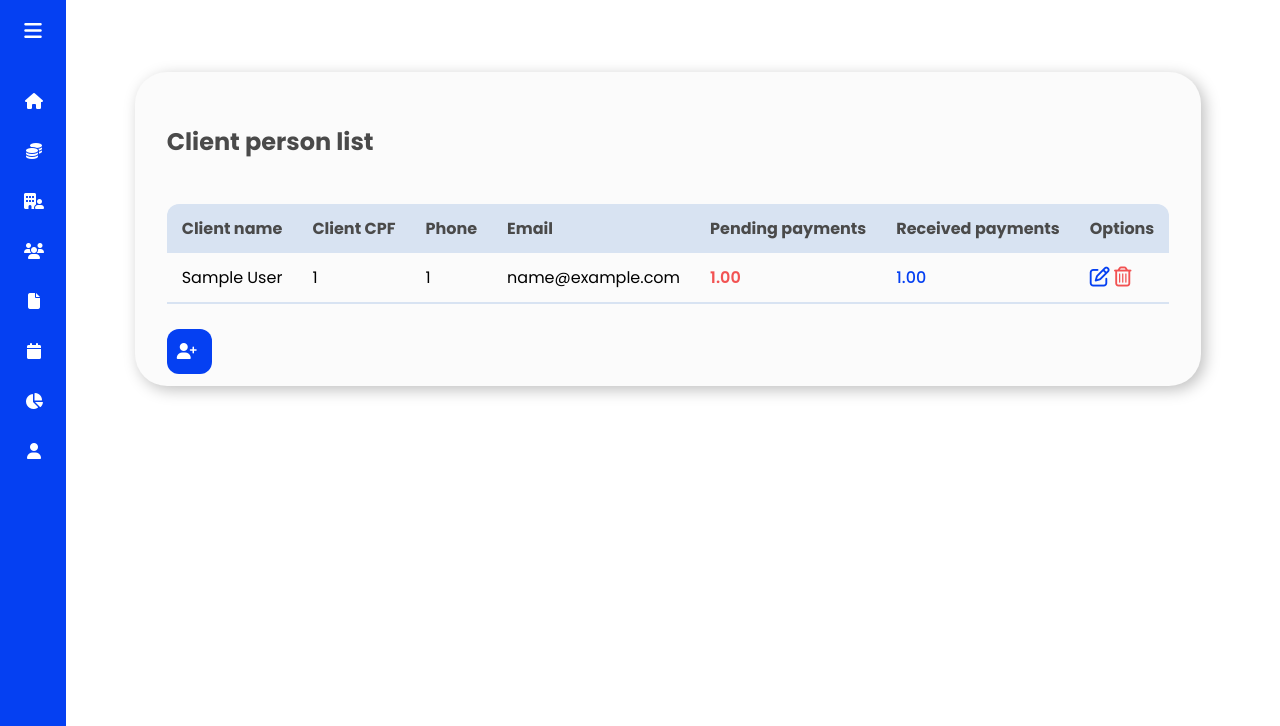
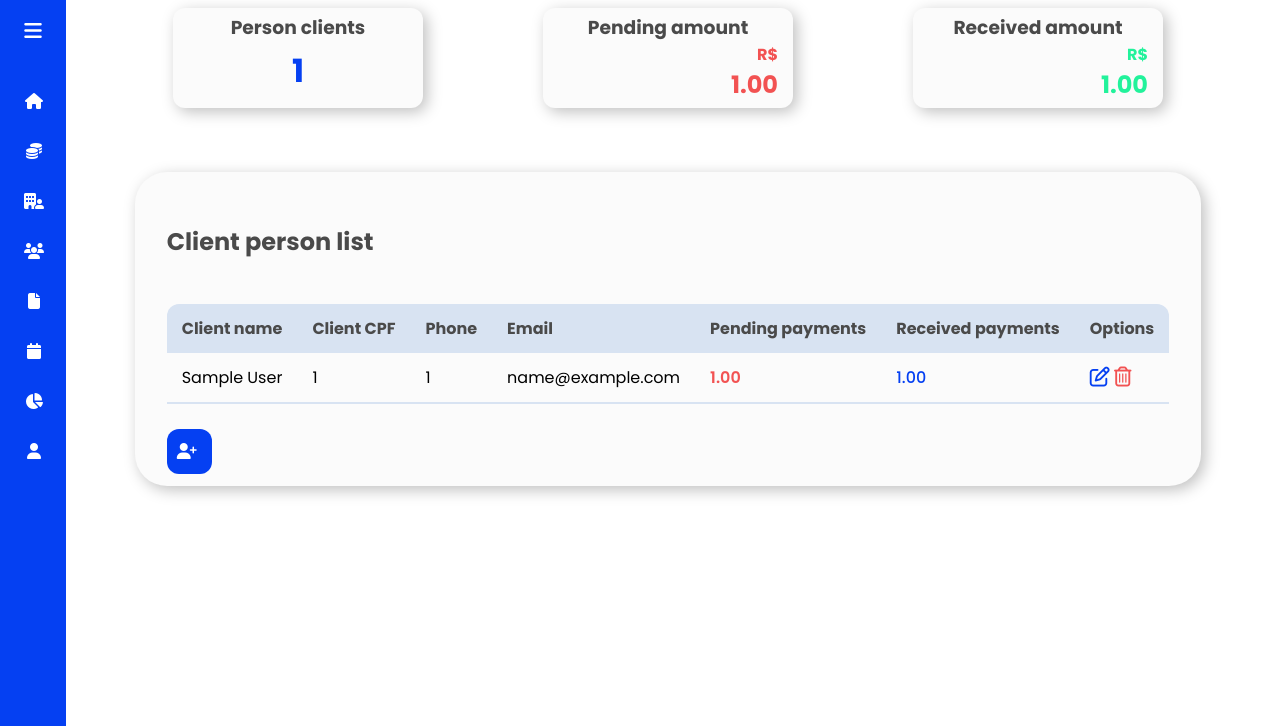
Before and after one commit to luizgodoy26/crm, a Django app: page /client/person/ in a window 1280 px wide. Shown: the top 726 px of the page. Run offline with Django 4.2, Linux system fonts and the light colour scheme; a user stored in the database is signed in; tables that the repository leaves empty hold one stand-in row (values such as "Sample post"); some libraries are stand-ins or nearby versions.

Commit message:
Added info boxes

```diff
--- a/clients/templates/list_client_person.html
+++ b/clients/templates/list_client_person.html
@@ -6,10 +6,36 @@ Client person List
 
 {% block main %}
 
+    <div class="box-row" id="two">
+        <!-- Active customers -->
+        <div class="info-box">
+            <h3 class="h3-info-total">Person clients</h3>
+            <h1 class="h1-info-total">{{ client_count }}</h1>
+        </div>
+
+        <!-- Pending amount -->
+        <div class="info-box">
+            <h3 class="h3-info-total">Pending amount</h3>
+            <h4 class="h4-info-total pending">R$</h4>
+            <h2 class="h2-info-total pending">{{ pending_payments_total|floatformat:2 }}</h2>
+        </div>
+
+        <!-- Received amount -->
+        <div class="info-box">
+            <h3 class="h3-info-total">Received amount</h3>
+            <h4 class="h4-info-total received">R$</h4>
+            <h2 class="h2-info-total received">{{ received_payments_total|floatformat:2 }}</h2>
+        </div>
+
+
+    </div>
+
+
     <div class="container">
-        <div class="container-list">
+        <div class="container-list" id="one">
 
             <h2>Client person list</h2>
+
 
 <!--            <div class="add-new-client-btn">-->
 <!--                <a href="{% url 'new_client_company' %}" class="new-client-icon">-->
@@ -75,12 +101,12 @@ Client person List
 
                         <!-- OPTIONS -->
                         <td>
-                            <a href="{% url 'edit_client_company' client.id %}" class="edit-icon">
+                            <a href="{% url 'edit_client_person' client.id %}" class="edit-icon">
                                 <i class="fa-regular fa-pen-to-square fa-lg"></i>
                                 <i class="fa-solid fa-pen-to-square fa-lg"></i>
                             </a>
 
-                            <a href="{% url 'delete_client_company' client.id %}" class="delete-icon">
+                            <a href="{% url 'delete_client_person' client.id %}" class="delete-icon">
                                 <i class="fa-regular fa-trash-can fa-lg"></i>
                                 <i class="fa-solid fa-trash-can fa-lg"></i>
                             </a>
--- a/clients/views.py
+++ b/clients/views.py
@@ -3,7 +3,7 @@ from .models import ClientCompany, ClientPerson
 from .forms import ClientCompanyForm, ClientPersonForm
 from django.contrib.auth.decorators import login_required
 
-
+from django.db.models import Sum
 
 """
 LIST THE CLIENT COMPANIES
@@ -11,7 +11,13 @@ LIST THE CLIENT COMPANIES
 @login_required
 def client_company_list(request):
     clients = ClientCompany.objects.all()
-    return render(request, 'list_client_company.html', {'clients': clients})
+    pending_payments_total = ClientCompany.objects.aggregate(sum=Sum('pending_payments'))['sum'] or 0
+    received_payments_total = ClientCompany.objects.aggregate(sum=Sum('received_payments'))['sum'] or 0
+    client_count = ClientCompany.objects.filter().count()
+    return render(request, 'list_client_company.html', {'clients': clients,
+                                                       'pending_payments_total': pending_payments_total,
+                                                       'received_payments_total': received_payments_total,
+                                                       'client_count': client_count})
 
 
 
@@ -21,7 +27,14 @@ LIST THE CLIENT PERSONS
 @login_required
 def client_person_list(request):
     clients = ClientPerson.objects.all()
-    return render(request, 'list_client_person.html', {'clients': clients})
+    pending_payments_total = ClientPerson.objects.aggregate(sum=Sum('pending_payments'))['sum'] or 0
+    received_payments_total = ClientPerson.objects.aggregate(sum=Sum('received_payments'))['sum'] or 0
+    client_count = ClientPerson.objects.filter().count()
+    return render(request, 'list_client_person.html', {'clients': clients,
+                                                       'pending_payments_total': pending_payments_total,
+                                                       'received_payments_total': received_payments_total,
+                                                       'client_count': client_count
+                                                       })
 
 
 
--- a/static/style.css
+++ b/static/style.css
@@ -46,7 +46,6 @@ form{
 
 .sidebar.active .logo_content .logo{
     transition: all 0.5s ease;
-
     opacity: 1;
 }
 
@@ -579,7 +578,6 @@ label{
     min-width: 1000px;
     border-radius: 12px 12px 0 0;
     overflow: hidden;
-
 }
 
 .client-table thead tr{
@@ -615,3 +613,67 @@ label{
     color: #0540F2;
     font-weight: 500;
 }
+
+
+
+/*
+    INFOBOX    INFOBOX    INFOBOX    INFOBOX
+*/
+.info-box{
+    background-color: #FBFBFB;
+    width: 250px;
+    height: 100px;
+    border-radius: 12px;
+    box-shadow: 4px 4px 15px rgba(0, 0, 0, 0.25);
+    display: flex;
+    justify-content: right;
+    align-items: center;
+    flex-direction: column;
+}
+
+.h1-info-total{
+    padding: 0;
+    margin-top: 0;
+    margin-bottom: 0;
+    padding-top: 5px;
+    color: #0540F2;
+}
+
+.h2-info-total{
+    padding: 0;
+    padding-right: 15px;
+    margin: 0;
+    float: right;
+    margin-left: auto;
+}
+
+.h3-info-total{
+    padding: 0;
+    margin-top: 0;
+    margin-bottom: 0;
+    padding-top: 5px;
+}
+
+.h4-info-total{
+    padding: 0;
+    padding-right: 15px;
+    margin-top: 0;
+    margin-bottom: 0;
+    margin-left: auto;
+}
+
+.received{
+    color: #22F29B;
+}
+
+.pending{
+    color: #F25252;
+}
+
+.box-row{
+    width: 100%;
+    display: flex;
+    column-gap: 120px;
+    align-items: center;
+    justify-content: center;
+}
--- a/templates/base.html
+++ b/templates/base.html
@@ -10,7 +10,6 @@
     <meta name="viewport" content="width=device-width, initial-scale=1.0">
 </head>
 <body>
-
     {% block sidebar %}
         <div class="sidebar">
             <div class="logo_content">
```
Also changed, not shown: clients/templates/list_client_company.html (+23 -0 lines).
